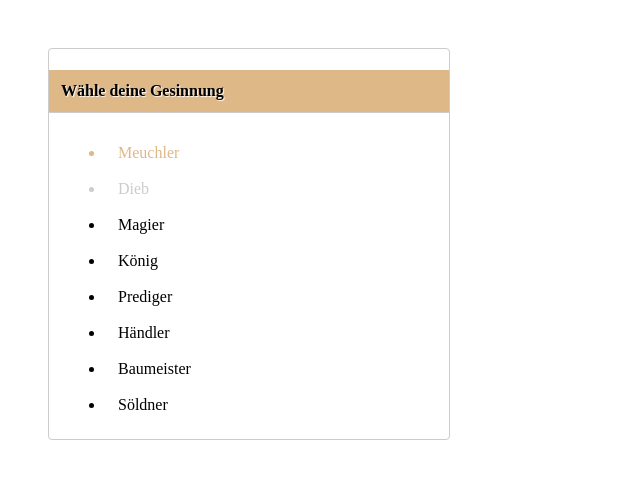
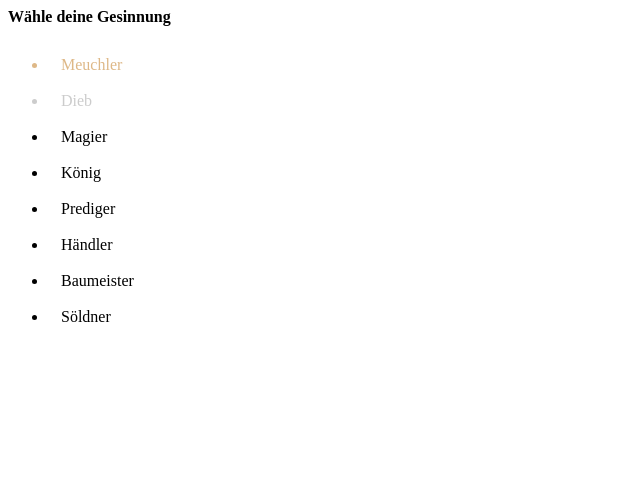
Before and after one commit to EyesOnlyNet/citadels, a PHP site: page /views/partials/characters.php in a window 1280 px wide. Shown: the top 479 px of the page, without its empty margins (0-640 px from the left). Run offline with PHP 8.4, Linux system fonts and the light colour scheme.

Commit message:
restructure sass-architecture - again

```diff
--- a/application/styles/css/partials/characters.css
+++ b/application/styles/css/partials/characters.css
@@ -1,37 +1,12 @@
-/* line 4, X:/Coding/projects/citadels/application/styles/scss/partials/../elements/_borders.scss */
-.box {
-  -webkit-border-radius: 4px;
-  -moz-border-radius: 4px;
-  -ms-border-radius: 4px;
-  -o-border-radius: 4px;
-  border-radius: 4px;
-  border: 1px solid #cccccc; }
-
-/* line 4, X:/Coding/projects/citadels/application/styles/scss/partials/../elements/_box.scss */
+/* line 3, X:/Coding/projects/citadels/application/styles/scss/partials/../mixins/_box.scss */
 .characters li:hover {
   border-color: sienna;
   box-shadow: 0 0 8px burlywood inset; }
 
-/* line 9, X:/Coding/projects/citadels/application/styles/scss/partials/../elements/_box.scss */
+/* line 8, X:/Coding/projects/citadels/application/styles/scss/partials/../mixins/_box.scss */
 .characters li.not-available:hover {
   border-color: gray;
   box-shadow: 0 0 8px #cccccc inset; }
-
-/* line 14, X:/Coding/projects/citadels/application/styles/scss/partials/../elements/_box.scss */
-.box {
-  float: left;
-  margin: 40px;
-  overflow: auto;
-  width: 400px; }
-  /* line 21, X:/Coding/projects/citadels/application/styles/scss/partials/../elements/_box.scss */
-  .box .header {
-    background-color: burlywood;
-    border-bottom: 1px solid #cccccc;
-    padding: 12px;
-    text-shadow: 1px 1px 1px white; }
-  /* line 29, X:/Coding/projects/citadels/application/styles/scss/partials/../elements/_box.scss */
-  .box .content {
-    margin: 16px; }
 
 /* line 5, ../../scss/partials/characters.scss */
 .characters li {
--- /dev/null
+++ b/application/styles/scss/elements/_content.scss
@@ -0,0 +1,6 @@
+@import "../variables/dimensions";
+
+.site-content {
+    margin-bottom: $footerHeight;
+    overflow: auto;
+}
--- a/application/styles/scss/elements/_forms.scss
+++ b/application/styles/scss/elements/_forms.scss
@@ -1,6 +1,6 @@
 @import "../variables/colors";
-@import "borders";
-@import "box";
+@import "../mixins/borders";
+@import "../mixins/box";
 
 input, button {
     @extend %border-lightgray-rounded;
--- /dev/null
+++ b/application/styles/scss/elements/_seperator.scss
@@ -0,0 +1,4 @@
+hr {
+    box-shadow: 0 0 8px 0 black;
+    width: 100%;
+}
--- /dev/null
+++ b/application/styles/scss/mixins/_#.scss
@@ -0,0 +1,3 @@
+@import "compatibility";
+@import "borders";
+@import "box";
--- a/application/styles/scss/elements/_borders.scss
+++ b/application/styles/scss/mixins/_borders.scss
@@ -1,5 +1,5 @@
 @import "../variables/colors";
-@import "../compatibility";
+@import "../mixins/compatibility";
 
 %border-lightgray-rounded {
     @include border-radius(4px);
--- a/application/styles/scss/partials/characters.scss
+++ b/application/styles/scss/partials/characters.scss
@@ -1,5 +1,5 @@
 @import "../variables/colors";
-@import "../elements/box";
+@import "../mixins/box";
 
 .characters {
     li {
--- /dev/null
+++ b/application/styles/scss/variables/_#.scss
@@ -0,0 +1,2 @@
+@import "colors";
+@import "dimensions";
--- /dev/null
+++ b/application/styles/scss/variables/_dimensions.scss
@@ -0,0 +1,2 @@
+$footerHeight: 40px;
+$headerHeight: 120px;
```
Also changed, not shown: application/styles/css/main.css (+70 -114 lines), application/styles/scss/_base.scss (deleted, +0 -21 lines), application/styles/scss/elements/_#.scss (added, +8 -0 lines), application/styles/scss/elements/_base.scss (added, +13 -0 lines), application/styles/scss/elements/_box.scss (+1 -11 lines), application/styles/scss/elements/_footer.scss (+5 -3 lines), application/styles/scss/elements/_header.scss (+5 -3 lines), application/styles/scss/main.scss (+3 -10 lines), application/styles/scss/mixins/_box.scss (added, +11 -0 lines), application/styles/scss/elements/_reset.scss (renamed from application/styles/scss/_reset.scss), application/styles/scss/mixins/_compatibility.scss (renamed from application/styles/scss/_compatibility.scss).
